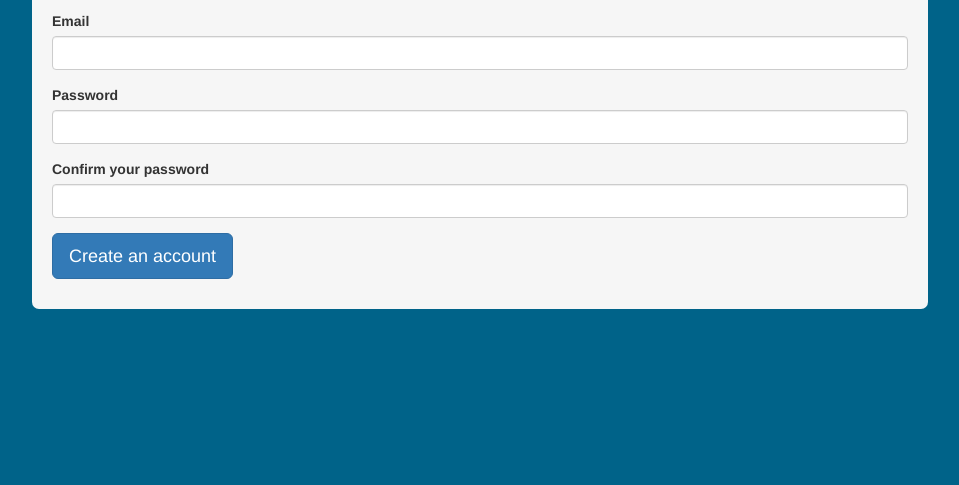
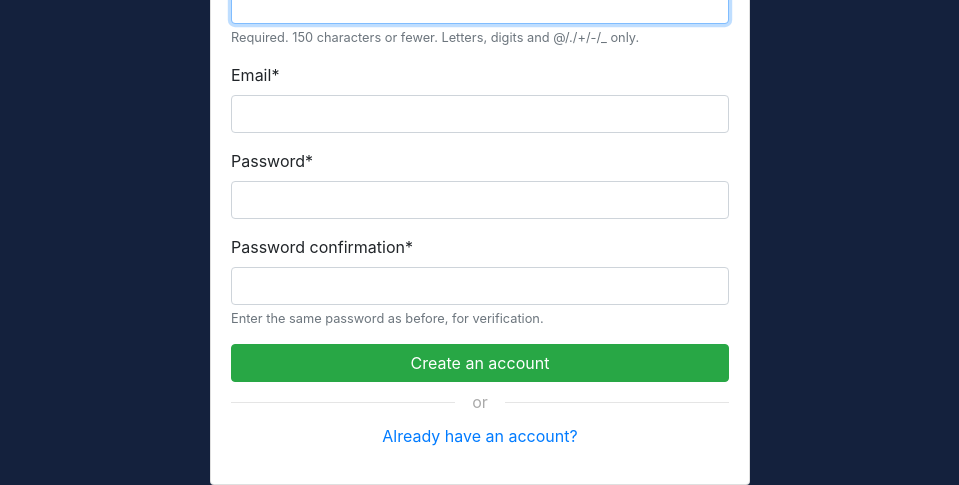
Before and after one commit to suhailvs/django-social-network, a Django app: page /signup/ in a window 1280 px wide. Shown: the part 321-806 px from the top of the page, without its empty margins (160-1119 px from the left). Before the commit the page ends 630 px from the top, so only its background shows below. Run offline with Django 3.2, Linux system fonts and the light colour scheme; some libraries are stand-ins or nearby versions.

Commit message:
Login and Signup pages changed to bootstrap 4 and crispy forms

```diff
--- a/authentication/forms.py
+++ b/authentication/forms.py
@@ -1,72 +1,110 @@
 from django import forms
 from django.core.exceptions import ValidationError
 from django.contrib.auth.models import User
+from django.contrib.auth.forms import UserCreationForm
 
-def SignupDomainValidator(value):
-    ALLOWED_SIGNUP_DOMAINS = ['*']
-    if '*' not in ALLOWED_SIGNUP_DOMAINS:
-        try:
-            domain = value[value.index("@"):]
-            if domain not in ALLOWED_SIGNUP_DOMAINS:
-                raise ValidationError(u'Invalid domain. Allowed domains on this network: {0}'.format(','.join(ALLOWED_SIGNUP_DOMAINS)))
-        except Exception:
-            raise ValidationError(u'Invalid domain. Allowed domains on this network: {0}'.format(','.join(ALLOWED_SIGNUP_DOMAINS)))
+# def SignupDomainValidator(value):
+#     ALLOWED_SIGNUP_DOMAINS = ['*']
+#     if '*' not in ALLOWED_SIGNUP_DOMAINS:
+#         try:
+#             domain = value[value.index("@"):]
+#             if domain not in ALLOWED_SIGNUP_DOMAINS:
+#                 raise ValidationError(u'Invalid domain. Allowed domains on this network: {0}'.format(','.join(ALLOWED_SIGNUP_DOMAINS)))
+#         except Exception:
+#             raise ValidationError(u'Invalid domain. Allowed domains on this network: {0}'.format(','.join(ALLOWED_SIGNUP_DOMAINS)))
 
-def ForbiddenUsernamesValidator(value):
-    forbidden_usernames = ['admin', 'settings', 'news', 'about', 'help', 'signin', 'signup',
-        'signout', 'terms', 'privacy', 'cookie', 'new', 'login', 'logout', 'administrator',
-        'join', 'account', 'username', 'root', 'blog', 'user', 'users', 'billing', 'subscribe',
-        'reviews', 'review', 'blog', 'blogs', 'edit', 'mail', 'email', 'home', 'job', 'jobs',
-        'contribute', 'newsletter', 'shop', 'profile', 'register', 'auth', 'authentication',
-        'campaign', 'config', 'delete', 'remove', 'forum', 'forums', 'download', 'downloads',
-        'contact', 'blogs', 'feed', 'feeds', 'faq', 'intranet', 'log', 'registration', 'search',
-        'explore', 'rss', 'support', 'status', 'static', 'media', 'setting', 'css', 'js',
-        'follow', 'activity', 'questions', 'articles', 'network',]
-    if value.lower() in forbidden_usernames:
-        raise ValidationError('This is a reserved word.')
+# def ForbiddenUsernamesValidator(value):
+#     forbidden_usernames = ['admin', 'settings', 'news', 'about', 'help', 'signin', 'signup',
+#         'signout', 'terms', 'privacy', 'cookie', 'new', 'login', 'logout', 'administrator',
+#         'join', 'account', 'username', 'root', 'blog', 'user', 'users', 'billing', 'subscribe',
+#         'reviews', 'review', 'blog', 'blogs', 'edit', 'mail', 'email', 'home', 'job', 'jobs',
+#         'contribute', 'newsletter', 'shop', 'profile', 'register', 'auth', 'authentication',
+#         'campaign', 'config', 'delete', 'remove', 'forum', 'forums', 'download', 'downloads',
+#         'contact', 'blogs', 'feed', 'feeds', 'faq', 'intranet', 'log', 'registration', 'search',
+#         'explore', 'rss', 'support', 'status', 'static', 'media', 'setting', 'css', 'js',
+#         'follow', 'activity', 'questions', 'articles', 'network',]
+#     if value.lower() in forbidden_usernames:
+#         raise ValidationError('This is a reserved word.')
 
-def InvalidUsernameValidator(value):
-    if '@' in value or '+' in value or '-' in value:
-        raise ValidationError('Enter a valid username.')
+# def InvalidUsernameValidator(value):
+#     if '@' in value or '+' in value or '-' in value:
+#         raise ValidationError('Enter a valid username.')
 
-def UniqueEmailValidator(value):
-    if User.objects.filter(email__iexact=value).exists():
-        raise ValidationError('User with this Email already exists.')
+# def UniqueEmailValidator(value):
+#     if User.objects.filter(email__iexact=value).exists():
+#         raise ValidationError('User with this Email already exists.')
 
-def UniqueUsernameIgnoreCaseValidator(value):
-    if User.objects.filter(username__iexact=value).exists():
-        raise ValidationError('User with this Username already exists.')
+# def UniqueUsernameIgnoreCaseValidator(value):
+#     if User.objects.filter(username__iexact=value).exists():
+#         raise ValidationError('User with this Username already exists.')
 
-class SignUpForm(forms.ModelForm):
-    username = forms.CharField(widget=forms.TextInput(attrs={'class':'form-control'}),
-        max_length=30,
-        required=True,
-        help_text='Usernames may contain <strong>alphanumeric</strong>, <strong>_</strong> and <strong>.</strong> characters')
-    password = forms.CharField(widget=forms.PasswordInput(attrs={'class':'form-control'}))
-    confirm_password = forms.CharField(widget=forms.PasswordInput(attrs={'class':'form-control'}),
-        label="Confirm your password",
-        required=True)
-    email = forms.CharField(widget=forms.EmailInput(attrs={'class':'form-control'}),
-        required=True,
-        max_length=75)
+# class SignUpForm(forms.ModelForm):
+#     username = forms.CharField(widget=forms.TextInput(attrs={'class':'form-control'}),
+#         max_length=30,
+#         required=True,
+#         help_text='Usernames may contain <strong>alphanumeric</strong>, <strong>_</strong> and <strong>.</strong> characters')
+#     password = forms.CharField(widget=forms.PasswordInput(attrs={'class':'form-control'}))
+#     confirm_password = forms.CharField(widget=forms.PasswordInput(attrs={'class':'form-control'}),
+#         label="Confirm your password",
+#         required=True)
+#     email = forms.CharField(widget=forms.EmailInput(attrs={'class':'form-control'}),
+#         required=True,
+#         max_length=75)
 
-    class Meta:
-        model = User
-        exclude = ['last_login', 'date_joined']
-        fields = ['username', 'email', 'password', 'confirm_password',]
+#     class Meta:
+#         model = User
+#         exclude = ['last_login', 'date_joined']
+#         fields = ['username', 'email', 'password', 'confirm_password',]
+
+#     def __init__(self, *args, **kwargs):
+#         super(SignUpForm, self).__init__(*args, **kwargs)
+#         self.fields['username'].validators.append(ForbiddenUsernamesValidator)
+#         self.fields['username'].validators.append(InvalidUsernameValidator)
+#         self.fields['username'].validators.append(UniqueUsernameIgnoreCaseValidator)
+#         self.fields['email'].validators.append(UniqueEmailValidator)
+#         self.fields['email'].validators.append(SignupDomainValidator)
+
+#     def clean(self):
+#         super(SignUpForm, self).clean()
+#         password = self.cleaned_data.get('password')
+#         confirm_password = self.cleaned_data.get('confirm_password')
+#         if password and password != confirm_password:
+#             self._errors['password'] = self.error_class(['Passwords don\'t match'])
+#         return self.cleaned_data
+
+
+class SignUpForm(UserCreationForm):
+    email = forms.EmailField(required=True)
+
+    def uniqueemailvalidator(self, value):
+        if User.objects.filter(email__iexact=value).exists():
+            raise ValidationError('User with this Email already exists.')
+
+    def forbiddenusernamesvalidator(self, value):
+        forbidden_usernames = ['admin', 'settings', 'news', 'about', 'help', 'signin', 'signup',
+            'signout', 'terms', 'privacy', 'cookie', 'new', 'login', 'logout', 'administrator',
+            'join', 'account', 'username', 'root', 'blog', 'user', 'users', 'billing', 'subscribe',
+            'reviews', 'review', 'blog', 'blogs', 'edit', 'mail', 'email', 'home', 'job', 'jobs',
+            'contribute', 'newsletter', 'shop', 'profile', 'register', 'auth', 'authentication',
+            'campaign', 'config', 'delete', 'remove', 'forum', 'forums', 'download', 'downloads',
+            'contact', 'blogs', 'feed', 'feeds', 'faq', 'intranet', 'log', 'registration', 'search',
+            'explore', 'rss', 'support', 'status', 'static', 'media', 'setting', 'css', 'js',
+            'follow', 'activity', 'questions', 'articles', 'network',]
+        if value.lower() in forbidden_usernames:
+            raise ValidationError('This is a reserved word.')
 
     def __init__(self, *args, **kwargs):
-        super(SignUpForm, self).__init__(*args, **kwargs)
-        self.fields['username'].validators.append(ForbiddenUsernamesValidator)
-        self.fields['username'].validators.append(InvalidUsernameValidator)
-        self.fields['username'].validators.append(UniqueUsernameIgnoreCaseValidator)
-        self.fields['email'].validators.append(UniqueEmailValidator)
-        self.fields['email'].validators.append(SignupDomainValidator)
+        super().__init__(*args, **kwargs)
+        self.fields['username'].validators.append(self.forbiddenusernamesvalidator)
+        self.fields['email'].validators.append(self.uniqueemailvalidator)
 
-    def clean(self):
-        super(SignUpForm, self).clean()
-        password = self.cleaned_data.get('password')
-        confirm_password = self.cleaned_data.get('confirm_password')
-        if password and password != confirm_password:
-            self._errors['password'] = self.error_class(['Passwords don\'t match'])
-        return self.cleaned_data
+    class Meta(UserCreationForm.Meta):
+        model = User
+        fields = ['username', 'email', 'password1','password2']
+
+    def save(self, commit=True):
+        user = super().save(commit=False)
+        user.email = self.cleaned_data["email"]
+        if commit:
+            user.save()
+        return user
--- a/authentication/templates/authentication/signup.html
+++ /dev/null
@@ -1,30 +0,0 @@
-{% extends 'base.html' %}
-
-{% load static i18n %}
-
-{% block head %}
-  <link href="{% static 'css/signup.css' %}" rel="stylesheet">
-{% endblock head %}
-
-{% block body %}
-  <h1 class="logo"><a href="{% url 'home' %}">Django Social Network</a></h1>
-  <div class="signup">
-    <h2>{% trans 'Sign up for Django Social Network' %}</h2>
-    <form action="{% url 'signup' %}" method="post" role="form">
-      {% csrf_token %}
-      {% for field in form.visible_fields %}
-        <div class="form-group{% if field.errors %} has-error{% endif %}">
-          <label for="{{ field.label }}">{{ field.label }}</label>
-          {{ field }}
-          {% if field.help_text %}
-            <span class="help-block">{{ field.help_text|safe }}</span>
-          {% endif %}
-          {% for error in field.errors %}
-            <label class="control-label">{{ error }}</label>
-          {% endfor %}
-        </div>
-      {% endfor %}
-      <button type="submit" class="btn btn-primary btn-lg">{% trans 'Create an account' %}</button>
-    </form>
-  </div>
-{% endblock body %}
--- a/authentication/views.py
+++ b/authentication/views.py
@@ -3,22 +3,37 @@ from django.contrib.auth import authenticate, login
 from authentication.forms import SignUpForm
 from django.contrib.auth.models import User
 from feeds.models import Feed
+from django.views.generic import CreateView
 
-def signup(request):
-    if request.method == 'POST':
-        form = SignUpForm(request.POST)
-        if not form.is_valid():
-            return render(request, 'authentication/signup.html', {'form': form})
-        else:
-            username = form.cleaned_data.get('username')
-            email = form.cleaned_data.get('email')
-            password = form.cleaned_data.get('password')
-            User.objects.create_user(username=username, password=password, email=email)
-            user = authenticate(username=username, password=password)
-            login(request, user)
-            welcome_post = u'{0} has joined the network.'.format(user.username, user.username)
-            feed = Feed(user=user, post=welcome_post)
-            feed.save()
-            return redirect('/')
-    else:
-        return render(request, 'authentication/signup.html', {'form': SignUpForm()})
+class SignUpView(CreateView):
+    model = User
+    form_class = SignUpForm
+    template_name = 'registration/signup.html'
+
+    def form_valid(self, form):
+        user = form.save()
+        login(self.request, user)
+        welcome_post = u'{0} has joined the network.'.format(user.username, user.username)
+        feed = Feed(user=user, post=welcome_post)
+        feed.save()
+
+        return redirect('home')
+
+# def signup(request):
+#     if request.method == 'POST':
+#         form = SignUpForm(request.POST)
+#         if not form.is_valid():
+#             return render(request, 'authentication/signup.html', {'form': form})
+#         else:
+#             username = form.cleaned_data.get('username')
+#             email = form.cleaned_data.get('email')
+#             password = form.cleaned_data.get('password')
+#             User.objects.create_user(username=username, password=password, email=email)
+#             user = authenticate(username=username, password=password)
+#             login(request, user)
+#             welcome_post = u'{0} has joined the network.'.format(user.username, user.username)
+#             feed = Feed(user=user, post=welcome_post)
+#             feed.save()
+#             return redirect('/')
+#     else:
+#         return render(request, 'authentication/signup.html', {'form': SignUpForm()})
--- a/core/views.py
+++ b/core/views.py
@@ -17,11 +17,12 @@ from articles.models import Article, ArticleComment
 from questions.models import Question, Answer
 from activities.models import Activity
 
+
 def home(request):
     if request.user.is_authenticated:
         return feeds(request)
     else:
-        return render(request, 'core/cover.html')
+        return redirect('login')
 
 @login_required
 def network(request):
--- a/mysite/templates/base.html
+++ b/mysite/templates/base.html
@@ -29,7 +29,7 @@
                 <span class="icon-bar"></span>
                 <span class="icon-bar"></span>
               </button>
-              <a class="navbar-brand" href="{% url 'home' %}">Django Social Network</a>
+              <a class="navbar-brand" href="{% url 'home' %}">Social Network</a>
             </div>
             <div class="collapse navbar-collapse" id="menu">
               <ul class="nav navbar-nav">
--- /dev/null
+++ b/mysite/templates/registration/base.html
@@ -0,0 +1,85 @@
+{% load static %}
+<!DOCTYPE html>
+<html lang="en">
+  <head>
+    <meta charset="utf-8">
+    <meta http-equiv="X-UA-Compatible" content="IE=edge">
+    <meta name="viewport" content="width=device-width, initial-scale=1">
+    <title>{% block title %}Django Social Network{% endblock %}</title>
+    <link rel="icon" type="image/png" href="{% static 'img/favicon.png' %}">
+    <link rel="stylesheet" href="https://maxcdn.bootstrapcdn.com/bootstrap/4.5.2/css/bootstrap.min.css">
+    <link href="{% static 'css/bootcamp.css' %}?v=1" rel="stylesheet">
+    <!--[if lt IE 9]>
+      <script src="https://oss.maxcdn.com/html5shiv/3.7.2/html5shiv.min.js"></script>
+      <script src="https://oss.maxcdn.com/respond/1.4.2/respond.min.js"></script>
+    <![endif]-->
+  <style type="text/css">
+    body {
+      background-color: #14213d; /* 006389,073b4c */
+      margin-top: 60px;
+    }
+    .logo {
+      margin: 0;
+      font-size: 2em;
+      font-weight: 200;
+      font-family: "Audiowide", cursive;
+      color: #92c35e;
+      text-align: center;
+      text-shadow: 1px 1px 0 #333333;
+      line-height: 70px;
+    }
+
+    .login-or {
+       position: relative;
+       color: #aaa;
+       margin-top: 10px;
+       margin-bottom: 10px;
+       padding-top: 10px;
+       padding-bottom: 10px;
+     }
+     .span-or {
+       display: block;
+       position: absolute;
+       left: 50%;
+       top: -2px;
+       margin-left: -25px;
+       background-color: #fff;
+       width: 50px;
+       text-align: center;
+     }
+     .hr-or {
+       height: 1px;
+       margin-top: 0px !important;
+       margin-bottom: 0px !important;
+     }
+  </style>
+
+</head>
+  <body>
+<a href="https://github.com/suhailvs/django-social-network"><img style="position: absolute; top: 0; right: 0; border: 0;" src="https://camo.githubusercontent.com/e7bbb0521b397edbd5fe43e7f760759336b5e05f/68747470733a2f2f73332e616d617a6f6e6177732e636f6d2f6769746875622f726962626f6e732f666f726b6d655f72696768745f677265656e5f3030373230302e706e67" alt="Fork me on GitHub" data-canonical-src="https://s3.amazonaws.com/github/ribbons/forkme_right_green_007200.png"></a>
+
+  <div class="container">
+    <div class="row">
+      <div class="{% block col_class %}col-md-4 col-sm-8 col-12 offset-md-4{% endblock col_class %}">
+        <p class="logo">Social Network</p>
+        <div class="card">
+          <h4 class="card-header">{% block cardheader %}Log in{% endblock cardheader %}</h4>
+          <div class="card-body">
+            {% if form.non_field_errors %}
+            <div class="alert alert-danger alert-dismissible fade show" role="alert">
+              {% for error in form.non_field_errors %}
+                <p{% if forloop.last %} class="mb-0"{% endif %}>{{ error }}</p>
+              {% endfor %}
+              <button type="button" class="close" data-dismiss="alert" aria-label="Close">
+                <span aria-hidden="true">&times;</span>
+              </button>
+            </div>
+            {% endif %}
+            {% block form %}{% endblock form %}
+          </div>
+        </div>
+      </div>
+    </div>
+  </div>
+  </body>
+</html>
--- /dev/null
+++ b/mysite/templates/registration/signup.html
@@ -0,0 +1,20 @@
+{% extends 'registration/base.html' %}
+
+{% load crispy_forms_tags %}
+
+{% block col_class %}col-md-6 col-sm-12 offset-md-3{% endblock col_class %}
+{% block cardheader %}Sign up{% endblock cardheader %}
+
+{% block form %}
+<form method="post" novalidate>
+  {% csrf_token %}
+  <input type="hidden" name="next" value="{{ next }}">
+  {{ form|crispy }}
+  <button type="submit" class="btn btn-success btn-block">Create an account</button>
+  <div class="login-or">
+     <hr class="hr-or">
+     <span class="span-or">or</span>
+  </div>
+  <p class="text-center"><a href="{% url 'login' %}">Already have an account?</a></p>
+</form>
+{% endblock form %}
--- a/mysite/urls.py
+++ b/mysite/urls.py
@@ -27,12 +27,12 @@ from search import views as search_views
 
 urlpatterns = [
     path('admin/', admin.site.urls),
-    path('login/', auth_views.LoginView.as_view(template_name='core/cover.html'), name='login'),
+    path('login/', auth_views.LoginView.as_view(), name='login'),
     path('logout/', auth_views.LogoutView.as_view(next_page='/'), name='logout'),
     # url(r'^login', auth_views.login, {'template_name': 'core/cover.html'}, name='login'),
     # url(r'^logout', auth_views.logout, {'next_page': '/'}, name='logout'),
     url(r'^$', core_views.home, name='home'),
-    url(r'^signup/$', custom_auth_views.signup, name='signup'),
+    url(r'^signup/$', custom_auth_views.SignUpView.as_view(), name='signup'),
     url(r'^settings/$', core_views.settings, name='settings'),
     url(r'^settings/picture/$', core_views.picture, name='picture'),
     url(r'^settings/upload_picture/$', core_views.upload_picture, name='upload_picture'),
--- a/requirements.txt
+++ b/requirements.txt
@@ -3,3 +3,4 @@ Markdown==3.3.4
 Pillow==8.1.0
 bleach==3.3.0
 python-decouple==3.4
+django-crispy-forms==1.9.2
```
Also changed, not shown: core/templates/core/cover.html (deleted, +0 -46 lines), mysite/settings.py (+17 -14 lines), mysite/static/js/ga.js (deleted, +0 -7 lines), mysite/templates/registration/login.html (added, +19 -0 lines).
